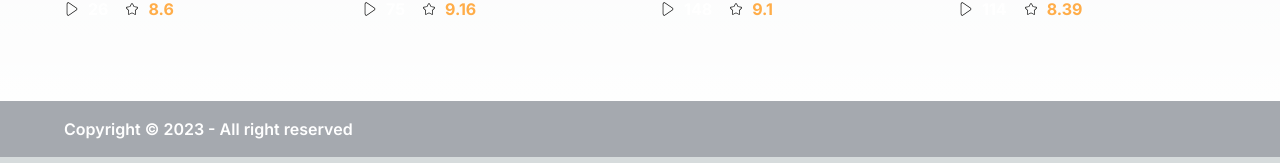
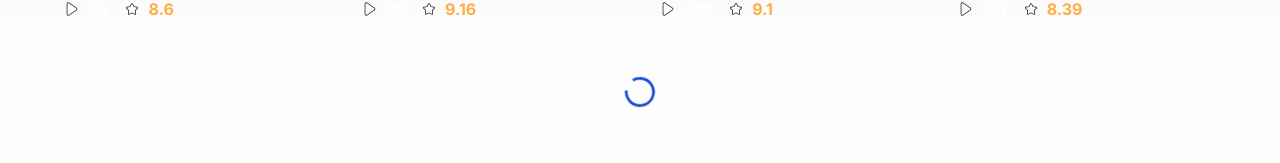
Before and after one commit to Rexpeto/anime-page, a Next.js app: page / in a window 1280 px wide. Shown: the part 2039-2202 px from the top of the page. Built offline with nearby package versions, Linux system fonts and the light colour scheme.

Commit message:
use spinner component

```diff
--- a/src/app/page.tsx
+++ b/src/app/page.tsx
@@ -1,4 +1,4 @@
-import { Card } from "@/components";
+import { Card, LoadMore } from "@/components";
 import { AnimeResult, animeData } from "@/models";
 
 const Home = () => {
@@ -11,6 +11,8 @@ const Home = () => {
           <Card key={item.id} anime={item} />
         ))}
       </section>
+
+      <LoadMore />
     </main>
   );
 };
```
